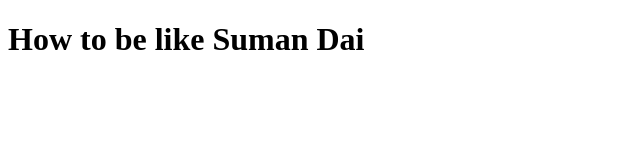
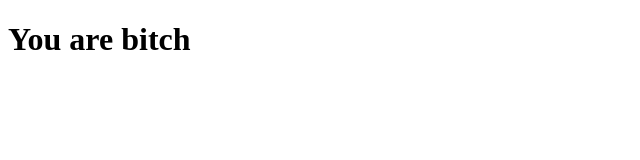
Before and after one commit to prabeshkesi/git_test, a plain HTML site: page index.html in a window 1280 px wide. Shown: the whole page, without its empty margins (0-640 px from the left). Drawn offline with Linux system fonts and the light colour scheme.

Commit message:
Update index.html

```diff
--- a/index.html
+++ b/index.html
@@ -7,7 +7,7 @@
 		<meta charset="UTF-8">
 	</head>
 	<body>
-		<h1> How to be like Suman Dai </h1>
+		<h1> You are bitch </h1>
 
 
 	</body>
```
